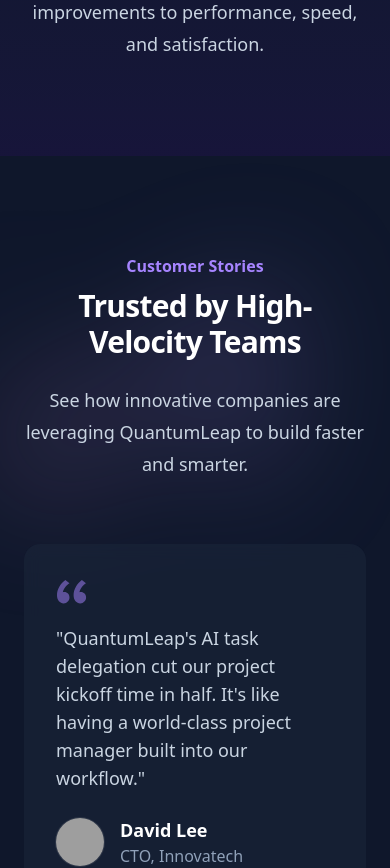
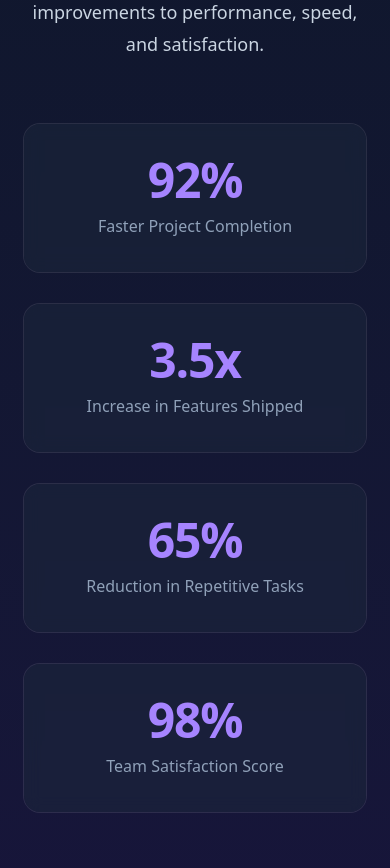
Before and after one commit to AkashAkter/single-page-app, a Next.js app: page / in a window 390 px wide. Shown: the part 4340-5208 px from the top of the page. Built offline with nearby package versions, Linux system fonts and the light colour scheme; grey boxes are pictures that could not be loaded.

Commit message:
updating

```diff
--- a/src/components/Stats.tsx
+++ b/src/components/Stats.tsx
@@ -19,6 +19,21 @@
             measurable improvements to performance, speed, and satisfaction.
           </p>
         </div>
+        <dl className="mt-16 grid grid-cols-1 gap-8 sm:grid-cols-2 lg:grid-cols-4">
+          {stats.map((stat) => (
+            <div
+              key={stat.label}
+              className="flex flex-col-reverse gap-y-2 rounded-2xl bg-slate-800/50 p-8 text-center ring-1 ring-white/10 backdrop-blur-sm transition-all duration-300 hover:-translate-y-1 hover:ring-violet-400/20"
+            >
+              <dt className="text-base leading-7 text-slate-400">
+                {stat.label}
+              </dt>
+              <dd className="text-5xl font-extrabold tracking-tight text-violet-400">
+                {stat.value}
+              </dd>
+            </div>
+          ))}
+        </dl>
       </div>
     </section>
   );
```
